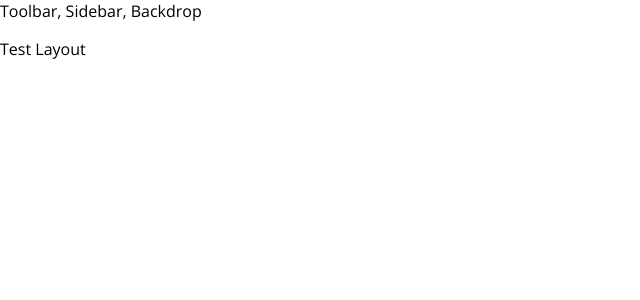
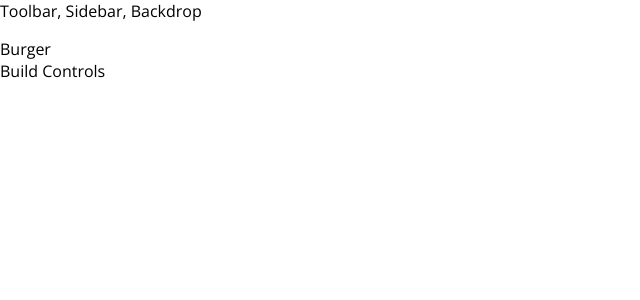
Before and after one commit to mfrandes/burger-builder-course-project-app, a React app: page / in a window 1280 px wide. Shown: the top 300 px of the page, without its empty margins (0-640 px from the left). Built offline with nearby package versions, Linux system fonts and the light colour scheme.

Commit message:
Startting to inplement the Burger bulder component

```diff
--- a/src/App.js
+++ b/src/App.js
@@ -1,12 +1,14 @@
 import React, { Component } from 'react';
+
 import Layout from './components/Layout/Layout';
+import BurgerBuilder from './containers/BurgerBuilde/BurgerBuilder';
 
 class App extends Component {
   render() {
     return (
       <div >
         <Layout>
-          <p>Test Layout</p>
+          <BurgerBuilder />
         </Layout>
       </div>
     );
--- /dev/null
+++ b/src/components/Layout/Layout.css
@@ -0,0 +1,3 @@
+.Content{
+    margin-top: 16px;
+}
--- a/src/components/Layout/Layout.js
+++ b/src/components/Layout/Layout.js
@@ -1,10 +1,11 @@
 import React from 'react';
 import Aux from '../../hoc/Aux';
+import classes from './Layout.css';
 
 const layout = (props) => (
     <Aux>
         <div>Toolbar, Sidebar, Backdrop</div>
-        <main>
+        <main className={classes.Content}>
             {props.children}
         </main>
     </Aux>
--- /dev/null
+++ b/src/containers/BurgerBuilde/BurgerBuilder.js
@@ -0,0 +1,16 @@
+import React, { Component } from 'react';
+
+import Aux from '../../hoc/Aux';
+
+class BurgerBuilder extends Component {
+    render() {
+        return (
+            <Aux>
+                <div>Burger</div>
+                <div>Build Controls</div>
+            </Aux>
+        );
+    }
+}
+
+export default BurgerBuilder;
```
